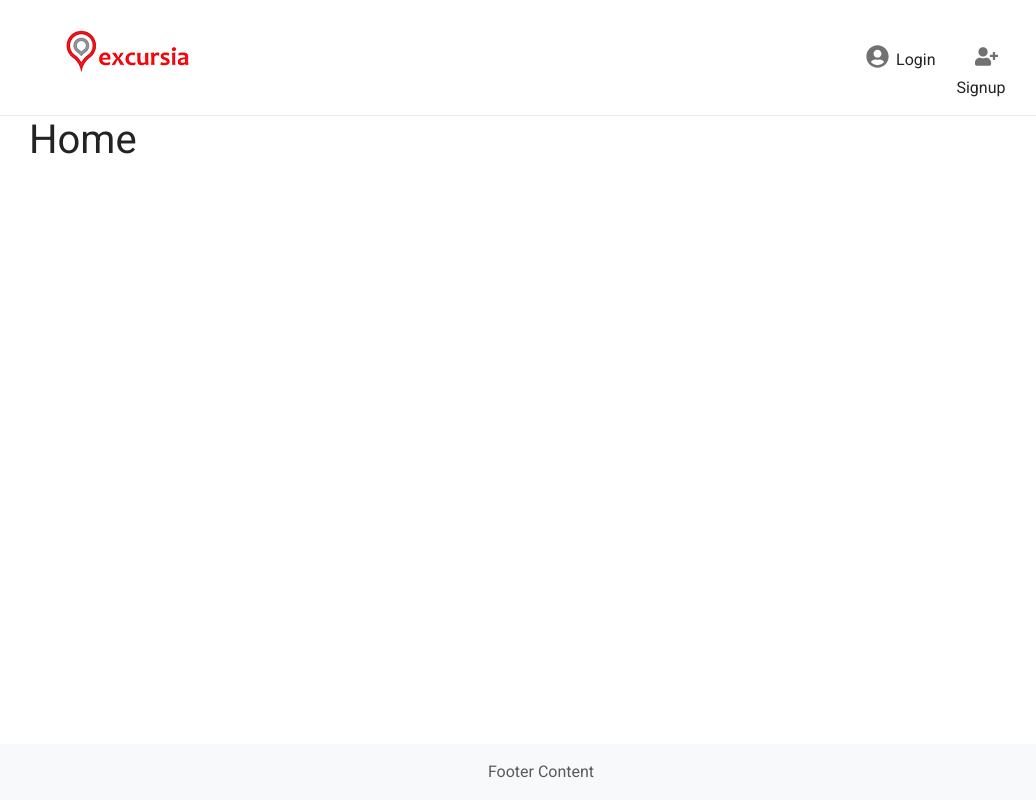
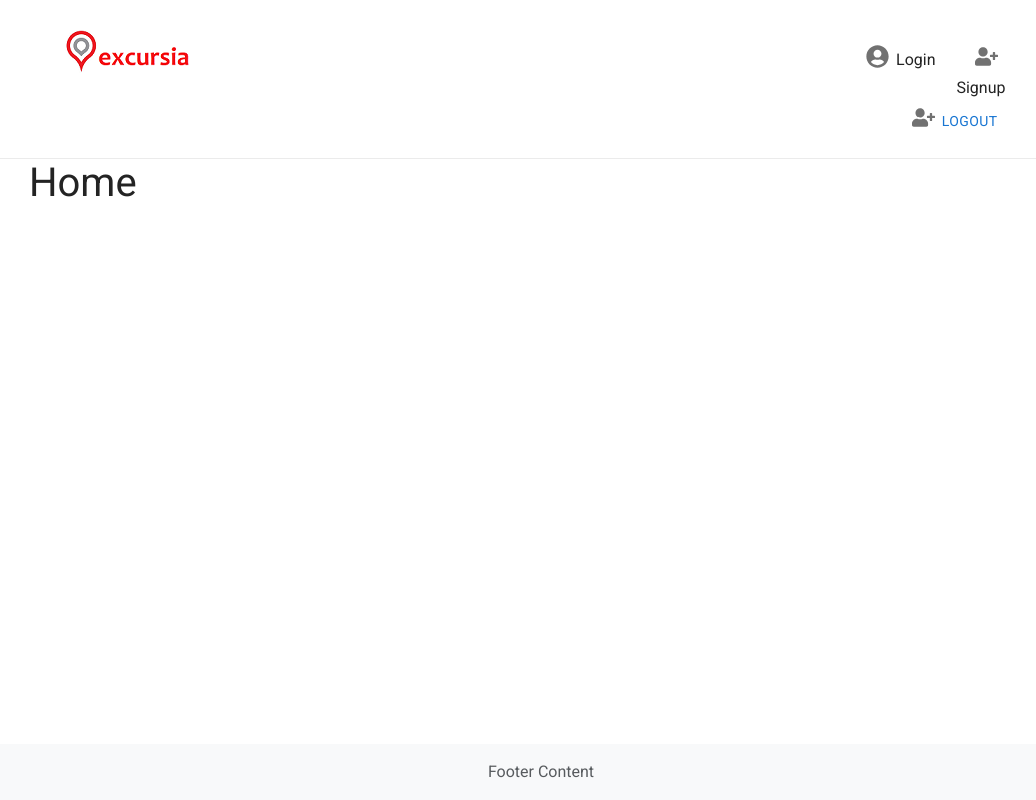
Before and after one commit to gulnarhasanzada/excursia-frontend, a React (Create React App) app: page / in a window 1280 px wide. Shown: the whole page, without its empty margins (99-1135 px from the left). Built offline with nearby package versions, Linux system fonts and the light colour scheme; no server answers.

Commit message:
Logout feature

```diff
--- a/src/App.tsx
+++ b/src/App.tsx
@@ -6,6 +6,7 @@ import Signup from './components/signup/Signup';
 import Login from './components/login/Login';
 import ErrorPage from './pages/Error';
 import Auth, {action as authAction} from './pages/Auth';
+import {action as logoutAction} from "./pages/Logout";
 
 const router = createBrowserRouter([
   {path: "/",
@@ -13,9 +14,14 @@ const router = createBrowserRouter([
    errorElement: <ErrorPage />,
    children: [
       {index: true, element: <Home/>},
-      {path: "auth",
-       element: <Auth/>,
-       action: authAction},
+      {
+        path: "auth",
+        element: <Auth/>,
+        action: authAction},
+      {
+        path: "logout",
+        action: logoutAction
+      }
    ]
   }
 ]);
--- a/src/components/header/header.tsx
+++ b/src/components/header/header.tsx
@@ -1,9 +1,11 @@
-import { Link } from "react-router-dom";
+import { Form, Link} from "react-router-dom";
 import { FaUserPlus } from "react-icons/fa";
 import { FaUserCircle } from "react-icons/fa";
 import "./header.css"
+import { Button } from "@mui/material";
 
 const Header = ()=>{
+
     return (
         <header className="header-container">
             <div className="header-main  d-flex">
@@ -16,6 +18,9 @@ const Header = ()=>{
                 <div className="header-item header-auth">
                     <Link to="/auth?mode=login" className="auth-link login"><FaUserCircle size="23" className="auth-icon"/>Login</Link>
                     <Link to="/auth?mode=signup" className="auth-link signup"><FaUserPlus size="23" className="auth-icon"/>Signup</Link>
+                    <Form method="post" action="/logout">
+                        <Button name="logout" type="submit"><FaUserPlus size="23" className="auth-icon"/>Logout</Button>
+                    </Form>
                 </div>
             </div>
         </header>
--- /dev/null
+++ b/src/pages/Logout.tsx
@@ -0,0 +1,6 @@
+import { redirect } from "react-router-dom";
+
+export function action (){
+    localStorage.removeItem('token');
+    return redirect("/");
+}
```
